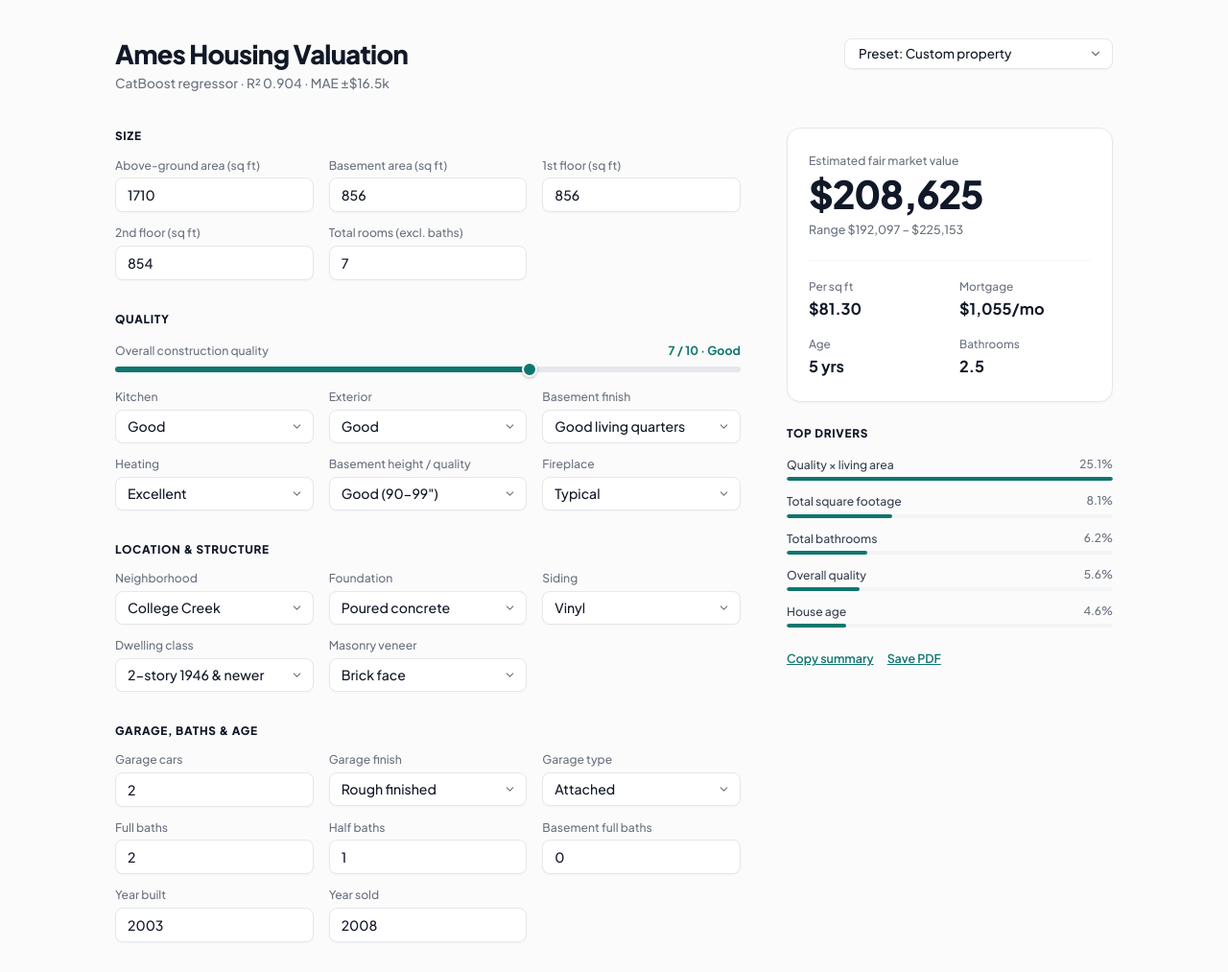
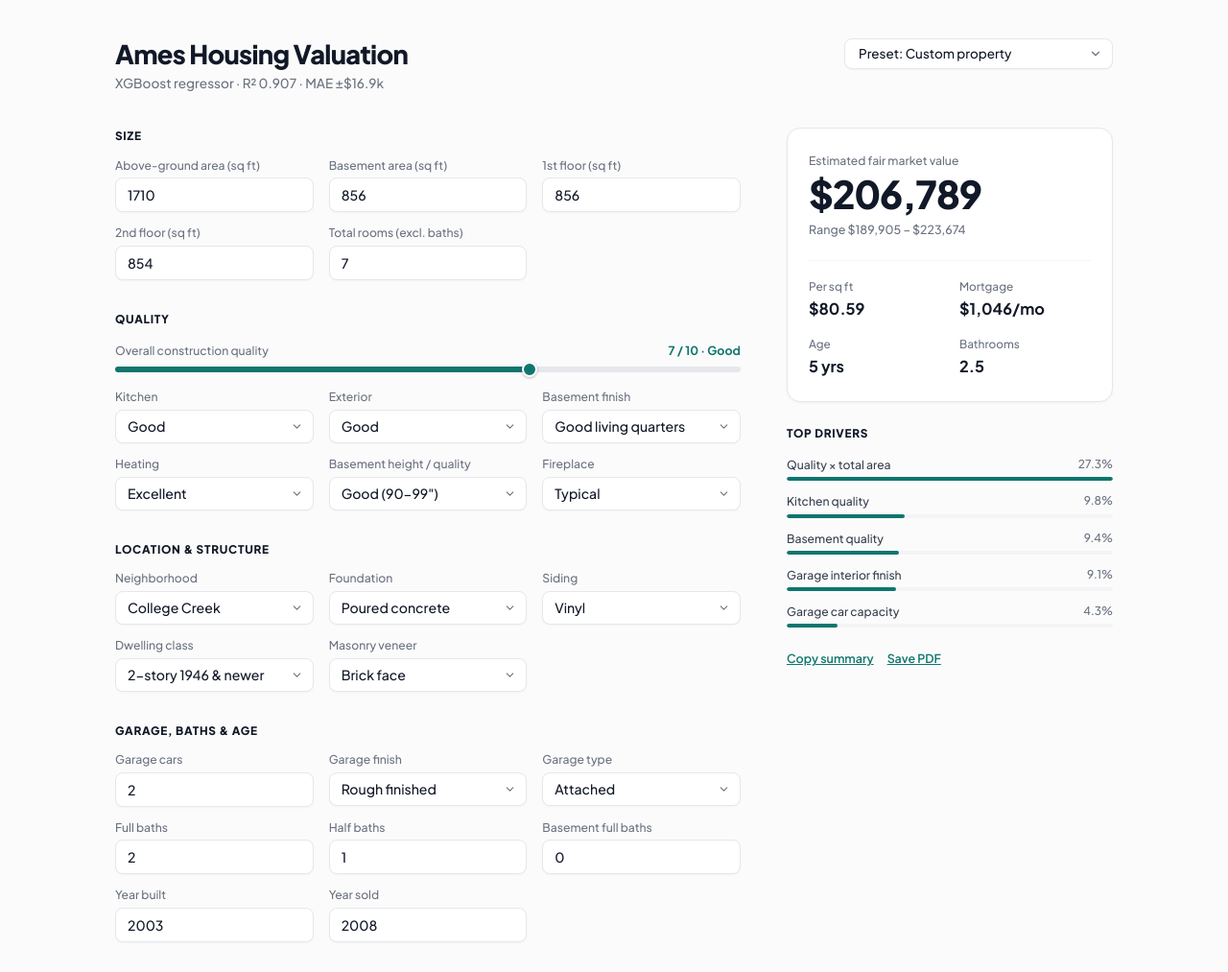
Before and after one commit to VenuriDampahalage/ames-housing-price-prediction, a FastAPI app: page / in a window 1280 px wide. Shown: the top 1013 px of the page at 96% size. Run offline with FastAPI, Linux system fonts and the light colour scheme; parts of the project's set-up code (start-up, migrations or seed data) failed here and were passed over.

Commit message:
updated best model

```diff
--- a/app.py
+++ b/app.py
@@ -18,7 +18,7 @@ TEMPLATES_DIR = os.path.join(BASE_DIR, "templates")
 # Initialize FastAPI app
 app = FastAPI(
     title="Ames Housing Price Prediction AI",
-    description="State-of-the-art Ames Housing Price Valuation powered by CatBoost Gradient Boosting Regressor (R² = 0.904, MAE = $16,528)",
+    description="State-of-the-art Ames Housing Price Valuation powered by XGBoost Gradient Boosting Regressor (R² = 0.907, MAE = $16,885)",
     version="1.0.0"
 )
 
@@ -38,22 +38,33 @@ PREPROCESSOR_BUNDLE = None
 
 def load_artifacts():
     global MODEL, PREPROCESSOR_BUNDLE
-    model_path = os.path.join(MODELS_DIR, "CatBoost_model.joblib")
+    model_path = os.path.join(MODELS_DIR, "XGBoost_model.joblib")
+    if not os.path.exists(model_path):
+        model_path = os.path.join(MODELS_DIR, "XGBoost.joblib")
+    if not os.path.exists(model_path):
+        model_path = os.path.join(BASE_DIR, "models", "XGBoost_model.joblib")
     bundle_path = os.path.join(MODELS_DIR, "preprocessor_bundle.joblib")
 
     if not os.path.exists(model_path):
-        raise FileNotFoundError(f"CatBoost model not found at: {model_path}")
+        raise FileNotFoundError(f"XGBoost model not found at: {model_path}")
     if not os.path.exists(bundle_path):
         raise FileNotFoundError(f"Preprocessor bundle not found at: {bundle_path}")
 
     MODEL = joblib.load(model_path)
     PREPROCESSOR_BUNDLE = joblib.load(bundle_path)
-    print("[INFO] Model and Preprocessor bundle loaded successfully into memory.")
+    print(f"[INFO] XGBoost Model ({os.path.basename(model_path)}) and Preprocessor bundle loaded successfully into memory.")
 
 
 @app.on_event("startup")
 def startup_event():
     load_artifacts()
+
+
+# Eager artifact load on import
+try:
+    load_artifacts()
+except Exception:
+    pass
 
 
 class HouseFeatures(BaseModel):
@@ -352,7 +363,7 @@ def predict_pipeline(data: Dict[str, Any]) -> Dict[str, Any]:
     predicted_price = float(np.expm1(pred_log))
 
     # Calculate valuation context
-    test_mae = 16528.23  # Empirical holdout test MAE from CatBoost evaluation
+    test_mae = 16884.70  # Empirical holdout test MAE from XGBoost evaluation
     price_low = max(10000.0, predicted_price - test_mae)
     price_high = predicted_price + test_mae
     price_per_sqft = (predicted_price / total_sf) if total_sf > 0 else 0.0
@@ -381,7 +392,7 @@ def predict_pipeline(data: Dict[str, Any]) -> Dict[str, Any]:
         "house_age": house_age,
         "quality_score": overall_qual,
         "model_mae": test_mae,
-        "model_r2": 0.9041
+        "model_r2": 0.9073
     }
 
 
@@ -399,9 +410,9 @@ async def home(request: Request):
         context={
             "presets": PRESETS,
             "model_info": {
-                "name": "CatBoost Regressor",
-                "r2": "90.41%",
-                "mae": "$16,528",
+                "name": "XGBoost Regressor",
+                "r2": "90.73%",
+                "mae": "$16,885",
                 "features_count": 91
             }
         }
@@ -426,25 +437,25 @@ async def get_presets():
 @app.get("/api/model-info")
 async def get_model_info():
     top_features = [
-        {"feature": "Overall Quality × Total Area", "importance": 25.10, "desc": "Compounding effect of luxury finish and spacious square footage"},
-        {"feature": "Total Square Footage (TotalSF)", "importance": 8.10, "desc": "Combined habitable living and foundation floor area"},
-        {"feature": "Total Bathrooms", "importance": 6.21, "desc": "Aggregate weighted count of full & half bathrooms"},
-        {"feature": "Overall Quality Rating", "importance": 5.61, "desc": "1-10 craftsman rating of structural construction and materials"},
-        {"feature": "House Age (YrSold - YearBuilt)", "importance": 4.58, "desc": "Property vintage depreciation and architectural era"},
-        {"feature": "Fireplace Quality", "importance": 4.47, "desc": "Presence and masonry condition of hearth fireplaces"},
-        {"feature": "Above Grade Living Area (GrLivArea)", "importance": 4.47, "desc": "Heated upper floor living space"},
-        {"feature": "Garage Car Capacity", "importance": 4.11, "desc": "Number of vehicles accommodated"},
-        {"feature": "Finished Basement Rating", "importance": 3.61, "desc": "Quality of lower level recreation finish"},
-        {"feature": "Total Basement Area", "importance": 3.32, "desc": "Underground structural foundation area"}
+        {"feature": "Overall Quality × Total Area", "importance": 27.29, "desc": "Compounding effect of luxury finish and spacious square footage"},
+        {"feature": "Kitchen Quality", "importance": 9.84, "desc": "Cabinetry, countertops, and finish quality of the kitchen"},
+        {"feature": "Basement Quality", "importance": 9.40, "desc": "Height and structural condition of foundation walls"},
+        {"feature": "Garage Interior Finish", "importance": 9.12, "desc": "Interior finish level of garage walls and ceiling"},
+        {"feature": "Garage Car Capacity", "importance": 4.26, "desc": "Number of vehicles accommodated"},
+        {"feature": "Total Bathrooms", "importance": 3.90, "desc": "Aggregate weighted count of full & half bathrooms"},
+        {"feature": "Neighborhood: Old Town", "importance": 3.22, "desc": "Historical central residential district location"},
+        {"feature": "Fireplace Quality", "importance": 2.60, "desc": "Presence and masonry condition of hearth fireplaces"},
+        {"feature": "Neighborhood: Edwards", "importance": 2.10, "desc": "Established mid-century west Ames residential district"},
+        {"feature": "Dwelling Type: 1-Story Older (MSSubClass 30)", "importance": 1.77, "desc": "Pre-1945 traditional single-story home type"}
     ]
     return JSONResponse(content={
         "status": "success",
-        "model": "CatBoost Regressor (Gradient Boosting)",
-        "r2_score": 0.9041,
-        "rmse": 27116.86,
-        "mae": 16528.23,
+        "model": "XGBoost Regressor (Extreme Gradient Boosting)",
+        "r2_score": 0.9073,
+        "rmse": 26670.54,
+        "mae": 16884.70,
         "input_features": 91,
-        "training_framework": "CatBoost 1.2+ with Scikit-Learn Pipeline",
+        "training_framework": "XGBoost 2.0+ with Scikit-Learn Pipeline",
         "target_variable": "np.log1p(SalePrice)",
         "top_features": top_features
     })
--- a/run.py
+++ b/run.py
@@ -9,7 +9,7 @@ def open_browser():
 
 if __name__ == "__main__":
     print("=" * 60)
-    print("  Ames Housing Valuation AI - CatBoost Web Application")
+    print("  Ames Housing Valuation AI - XGBoost Web Application")
     print("  Starting server at: http://127.0.0.1:8000")
     print("=" * 60)
     threading.Thread(target=open_browser, daemon=True).start()
--- a/templates/index.html
+++ b/templates/index.html
@@ -3,8 +3,8 @@
 <head>
   <meta charset="UTF-8">
   <meta name="viewport" content="width=device-width, initial-scale=1.0">
-  <title>Ames Housing Valuation | CatBoost Regressor</title>
-  <meta name="description" content="Ames Housing Valuation tool powered by CatBoost regressor">
+  <title>Ames Housing Valuation | XGBoost Regressor</title>
+  <meta name="description" content="Ames Housing Valuation tool powered by XGBoost regressor">
   <link rel="preconnect" href="https://fonts.googleapis.com">
   <link rel="preconnect" href="https://fonts.gstatic.com" crossorigin>
   <link href="https://fonts.googleapis.com/css2?family=Plus+Jakarta+Sans:wght@400;500;600;700;800&family=JetBrains+Mono:wght@400;500;600&display=swap" rel="stylesheet">
@@ -18,7 +18,7 @@
     <header class="app-header">
       <div class="header-left">
         <h1 class="page-title">Ames Housing Valuation</h1>
-        <p class="page-subtitle">CatBoost regressor · R² 0.904 · MAE ±$16.5k</p>
+        <p class="page-subtitle">XGBoost regressor · R² 0.907 · MAE ±$16.9k</p>
       </div>
       <div class="header-right">
         <div class="preset-dropdown-wrapper">
@@ -311,17 +311,17 @@
         <!-- Result Card -->
         <div class="valuation-card">
           <span class="card-caption">Estimated fair market value</span>
-          <div class="price-val" id="valuation-price">$208,625</div>
-          <div class="price-range" id="valuation-range">Range $192,097 – $225,153</div>
+          <div class="price-val" id="valuation-price">$206,789</div>
+          <div class="price-range" id="valuation-range">Range $189,905 – $223,674</div>
 
           <div class="stats-grid">
             <div class="stat-cell">
               <span class="stat-label">Per sq ft</span>
-              <span class="stat-number" id="metric-sqft">$81.30</span>
+              <span class="stat-number" id="metric-sqft">$80.59</span>
             </div>
             <div class="stat-cell">
               <span class="stat-label">Mortgage</span>
-              <span class="stat-number" id="metric-mortgage">$1,055/mo</span>
+              <span class="stat-number" id="metric-mortgage">$1,046/mo</span>
             </div>
             <div class="stat-cell">
               <span class="stat-label">Age</span>
@@ -340,8 +340,8 @@
 
           <div class="driver-item">
             <div class="driver-meta">
-              <span class="driver-name">Quality × living area</span>
-              <span class="driver-pct">25.1%</span>
+              <span class="driver-name">Quality × total area</span>
+              <span class="driver-pct">27.3%</span>
             </div>
             <div class="driver-bar-track">
               <div class="driver-bar-fill" style="width: 100%;"></div>
@@ -350,41 +350,41 @@
 
           <div class="driver-item">
             <div class="driver-meta">
-              <span class="driver-name">Total square footage</span>
-              <span class="driver-pct">8.1%</span>
+              <span class="driver-name">Kitchen quality</span>
+              <span class="driver-pct">9.8%</span>
             </div>
             <div class="driver-bar-track">
-              <div class="driver-bar-fill" style="width: 32.3%;"></div>
+              <div class="driver-bar-fill" style="width: 36.1%;"></div>
             </div>
           </div>
 
           <div class="driver-item">
             <div class="driver-meta">
-              <span class="driver-name">Total bathrooms</span>
-              <span class="driver-pct">6.2%</span>
+              <span class="driver-name">Basement quality</span>
+              <span class="driver-pct">9.4%</span>
             </div>
             <div class="driver-bar-track">
-              <div class="driver-bar-fill" style="width: 24.7%;"></div>
+              <div class="driver-bar-fill" style="width: 34.4%;"></div>
             </div>
           </div>
 
           <div class="driver-item">
             <div class="driver-meta">
-              <span class="driver-name">Overall quality</span>
-              <span class="driver-pct">5.6%</span>
+              <span class="driver-name">Garage interior finish</span>
+              <span class="driver-pct">9.1%</span>
             </div>
             <div class="driver-bar-track">
-              <div class="driver-bar-fill" style="width: 22.3%;"></div>
+              <div class="driver-bar-fill" style="width: 33.4%;"></div>
             </div>
           </div>
 
           <div class="driver-item">
             <div class="driver-meta">
-              <span class="driver-name">House age</span>
-              <span class="driver-pct">4.6%</span>
+              <span class="driver-name">Garage car capacity</span>
+              <span class="driver-pct">4.3%</span>
             </div>
             <div class="driver-bar-track">
-              <div class="driver-bar-fill" style="width: 18.3%;"></div>
+              <div class="driver-bar-fill" style="width: 15.6%;"></div>
             </div>
           </div>
 
@@ -461,7 +461,7 @@
       9: 'Excellent', 10: 'Luxury'
     };
 
-    let currentValuation = 208625;
+    let currentValuation = 206789;
     let debounceTimer = null;
 
     function showToast(msg) {
@@ -534,7 +534,7 @@
     async function calculateValuation() {
       updateComputedMetrics();
       const payload = collectFormData();
-      console.log("[CatBoost] Sending payload for prediction:", payload);
+      console.log("[XGBoost] Sending payload for prediction:", payload);
 
       try {
         const res = await fetch('/api/predict', {
@@ -544,13 +544,13 @@
         });
 
         if (!res.ok) {
-          console.error("[CatBoost] Prediction failed with status:", res.status);
+          console.error("[XGBoost] Prediction failed with status:", res.status);
           return;
         }
 
         const json = await res.json();
         const d = json.data;
-        console.log("[CatBoost] Prediction received:", d);
+        console.log("[XGBoost] Prediction received:", d);
 
         animatePrice(currentValuation, d.predicted_price);
 
@@ -572,7 +572,7 @@
         if (bathsEl) bathsEl.textContent = d.total_bathrooms.toFixed(1);
 
       } catch (err) {
-        console.error("[CatBoost] Network/Fetch Error:", err);
+        console.error("[XGBoost] Network/Fetch Error:", err);
       }
     }
 
```
Also changed, not shown: utils.py (+14 -1 lines), 4 other files.
